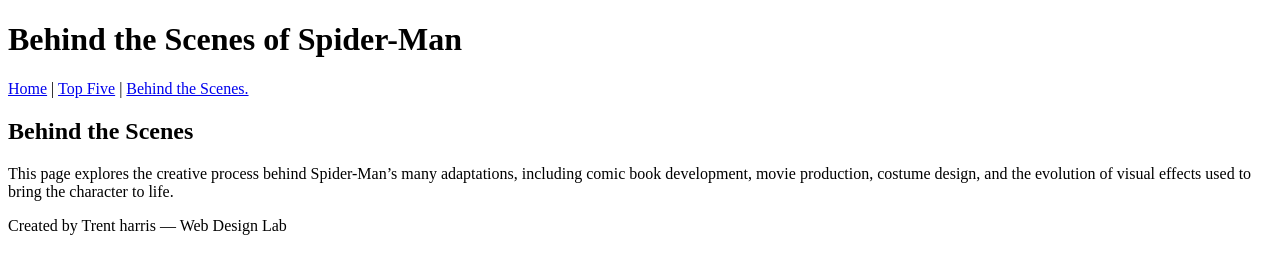
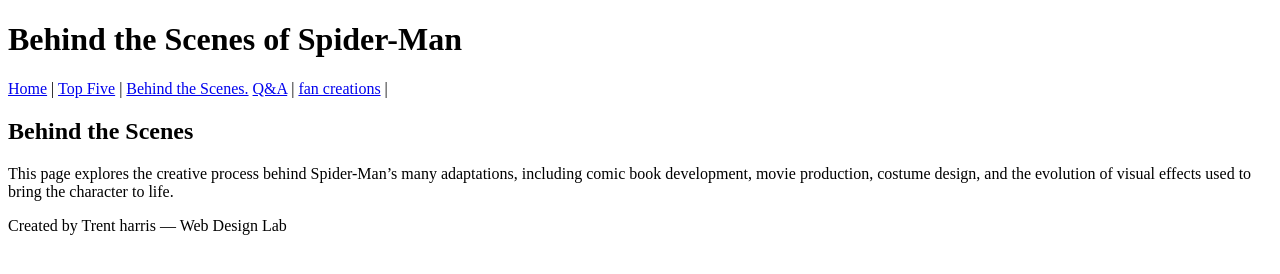
Before and after one commit to tharris297083/3020lab, a plain HTML site: page behind.html in a window 1280 px wide. Drawn offline with Linux system fonts and the light colour scheme.

Commit message:
Update behind.html

```diff
--- a/behind.html
+++ b/behind.html
@@ -12,6 +12,8 @@
             <a href="index.html">Home</a> |
             <a href="topfive.html">Top Five</a> |
             <a href="behind.html">Behind the Scenes.</a>
+            <a href="qa.html">Q&A</a> |
+            <a href="fan.html">fan creations</a> |
         </nav>
     </header>
 
```
